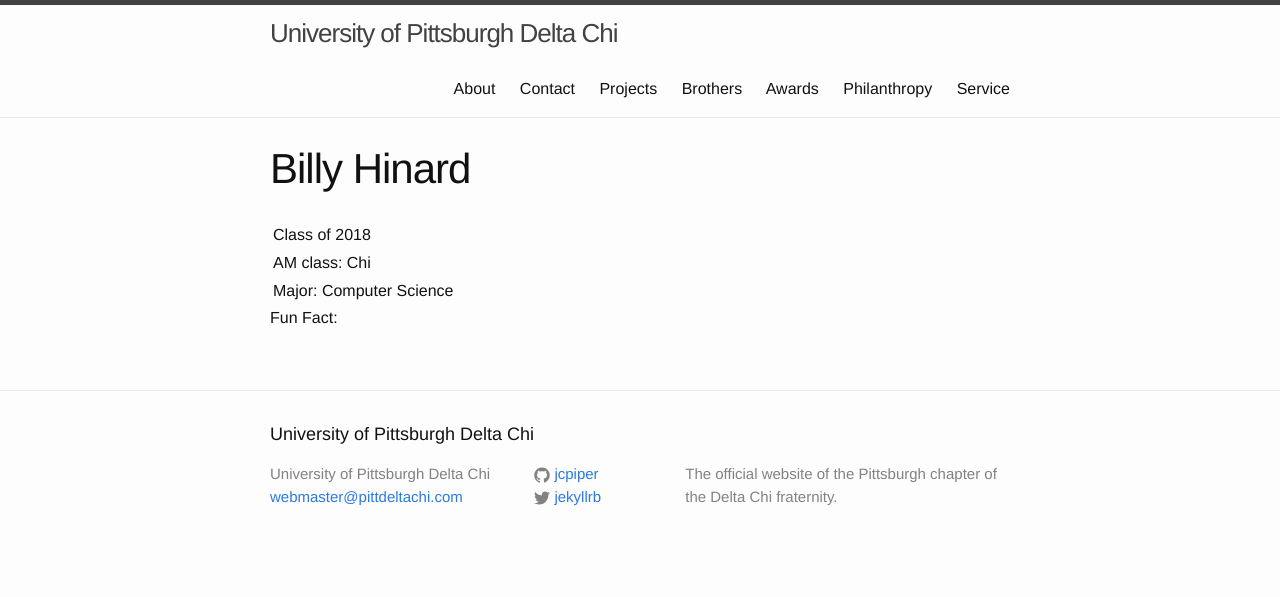
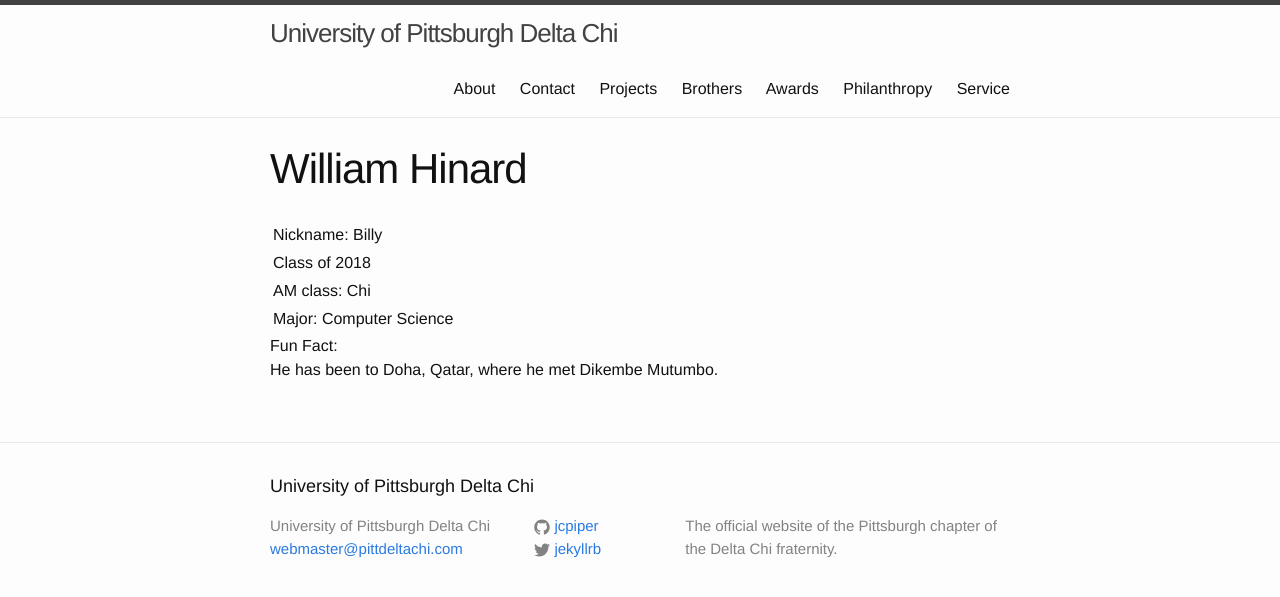
Before and after one commit to jcpiper/Pitt-DX, a Jekyll site: the page built from roster/hinard.md, in a window 1280 px wide. Shown: the top 597 px of the page. Built offline with Jekyll 4.4.1, drawn with Linux system fonts in a browser that asks for light colours.

Commit message:
Some more bios added

```diff
--- a/roster/hinard.md
+++ b/roster/hinard.md
@@ -1,7 +1,9 @@
 ---
 layout: brother
-bro: Billy Hinard
+bro: William Hinard
 yr: 2018
 major: Computer Science
 am: Chi
+nickname: Billy
 ---
+He has been to Doha, Qatar, where he met Dikembe Mutumbo.
```
Also changed, not shown: roster/murphy.md (+1 -0 lines), roster/sudo.md (+1 -1 lines), roster/terrell.md (+2 -0 lines).
